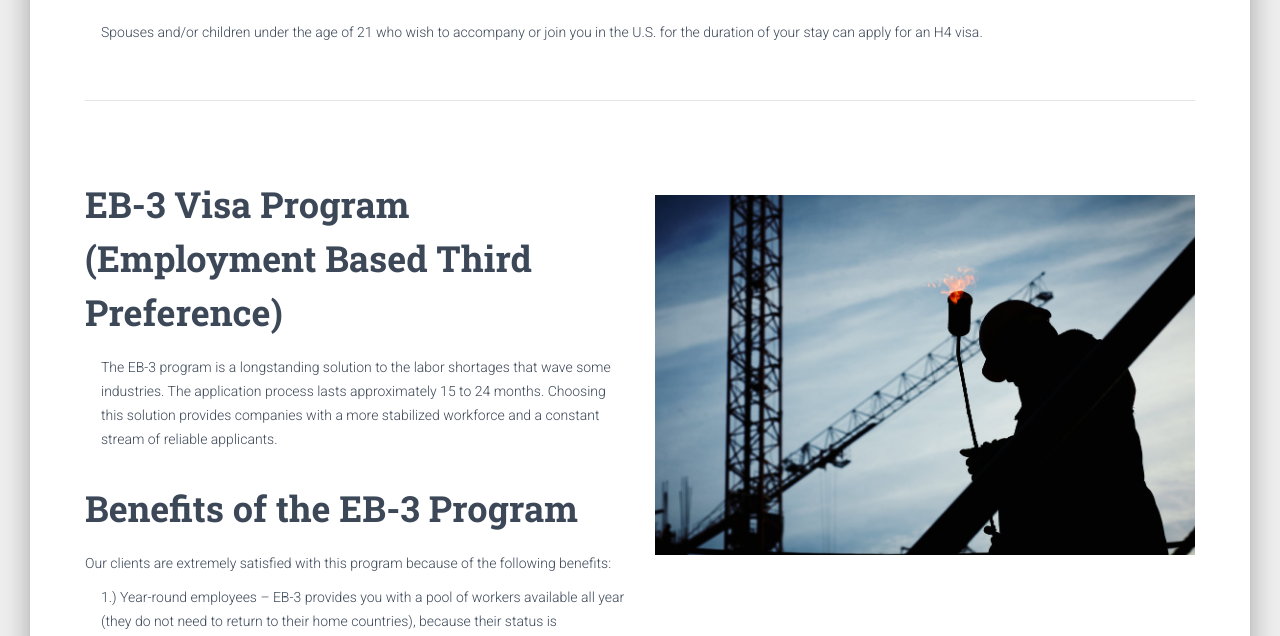
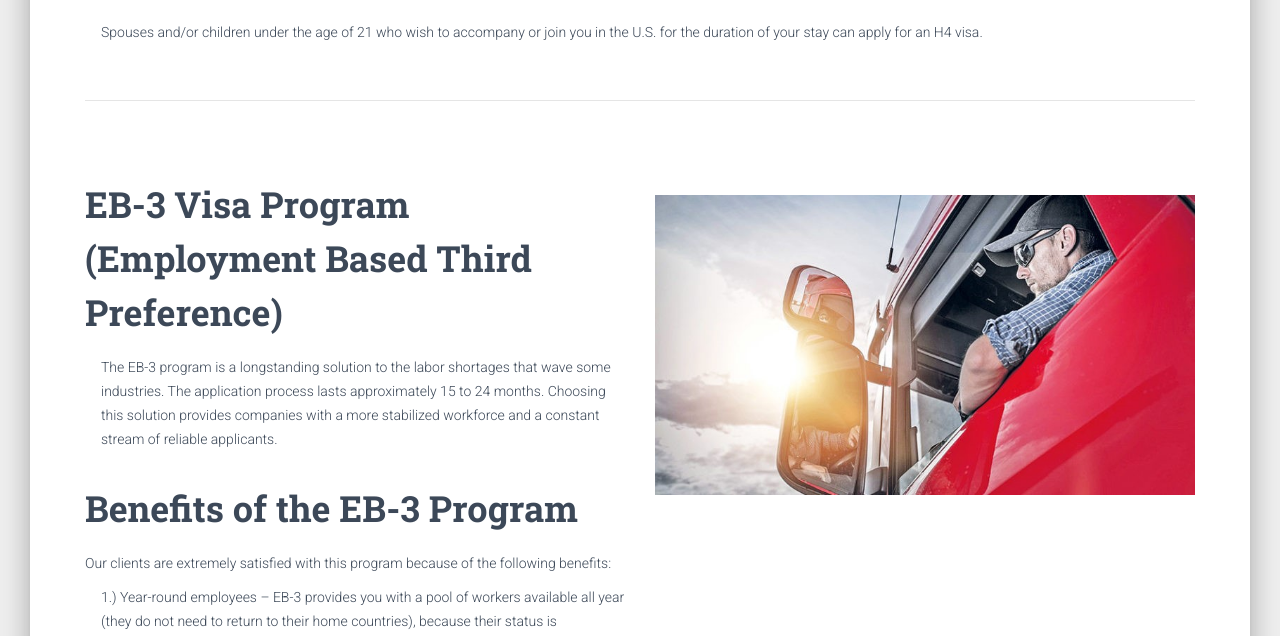
Before and after one commit to Nojil/IRA, a PHP site: page /visa.html in a window 1280 px wide. Shown: the part 5864-6500 px from the top of the page. Run offline with PHP 8.4, Linux system fonts and the light colour scheme; some libraries are stand-ins or nearby versions.

Commit message:
Content Updates

```diff
--- a/assets/styles/css/style.css
+++ b/assets/styles/css/style.css
@@ -36,7 +36,7 @@
 }
 
 .visa-header-img {
-    background-image: url("../../img/action-cement-construction-2219024.jpg");
+    background-image: url("../../img/visaFlag.jpg");
     transform: translate3d(0px, 0px, 0px);
 }
 
--- a/visa.html
+++ b/visa.html
@@ -494,7 +494,7 @@
             </p>
           </div>
           <div class="col-md-6">
-            <img src="assets/img/EB3Worker.png" class="image mt-5" />
+            <img src="assets/img/EB3Worker.jpg" class="image mt-5" />
           </div>
         </div>
         <div class="row">
```
Also changed, not shown: assets/img/EB3Worker.jpg (added), assets/img/visaFlag.jpg (added).
